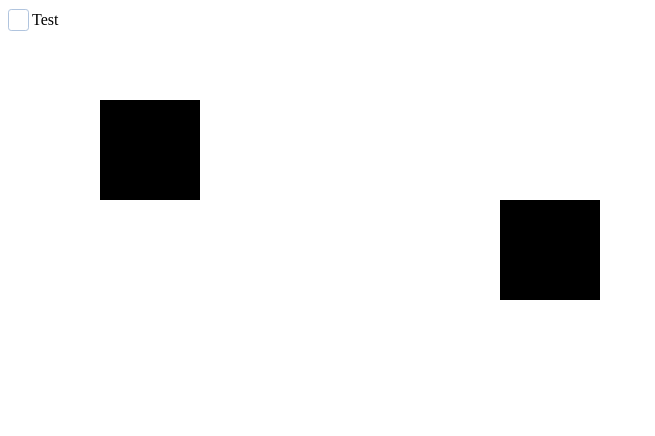
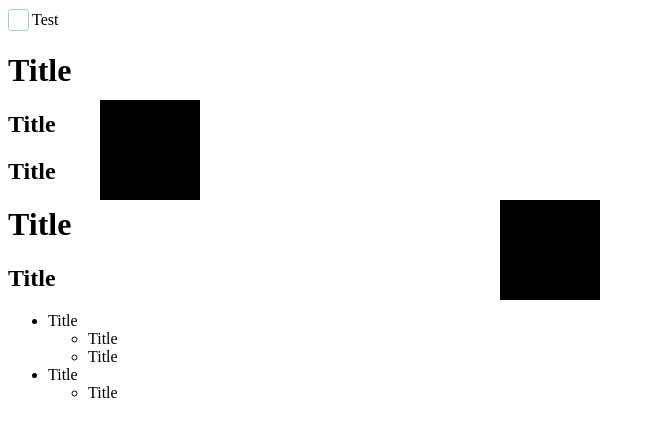
Before and after one commit to leozdgao/personal-utils, a plain HTML site: page test.html in a window 1280 px wide. Shown: the whole page, without its empty margins (0-655 px from the left). Drawn offline with Linux system fonts and the light colour scheme.

Commit message:
auto indexer

```diff
--- a/test.html
+++ b/test.html
@@ -32,24 +32,16 @@
 			<label for="cb-control">Test</label>
 		</div>
 	</div>
-	<script>
+	<div id="article">
+		<h1 id="title0">Title</h1>
+		<h2 id="title1">Title</h2>
+		<h2 id="title2">Title</h2>
+		<h1 id="title3">Title</h1>
+		<h2 id="title4">Title</h2>
+	</div>
+	<div id="autoIndexer">
 
-		window.onload = function() {
-
-			// var drags = document.querySelectorAll('.drag');
-			var test1 = document.getElementById('test1');
-			var fire = document.getElementById('firedrag');
-
-			draggable.enableDraggable(test1, fire);
-			// for (var i = 0; i < drags.length; i++) {
-			// 	draggable.enableDraggable(drags[i]);
-			// }
-			// document.onclick = function() {
-
-			// 	console.log(document.documentElement.clientHeight);
-			// 	console.log(document.body.clientHeight);
-			// };
-		};
-	</script>
+	</div>
+	<script src="traverse.js" charset="utf-8"></script>
 </body>
 </html>
--- /dev/null
+++ b/traverse.js
@@ -0,0 +1,158 @@
+window.onload = function() {
+  var article = document.getElementById('article');
+  var nodes = [];
+  traverse(article, function(n) {
+    var match = /^H([1-6])$/.exec(n.tagName);
+    if(match != null) {
+      var node = {
+        level: match[1],
+        anchor: n.id,
+        title: n.textContent
+      }
+      nodes.push(node);
+    }
+  });
+
+  var ele = document.getElementById('autoIndexer');
+  var root = new Node({level: 0}), parent = root, last = root;
+  root.fromArray(nodes, function(cur, last) {
+    return last.data.level < cur.data.level;
+  });
+  root.traverse(function(data) {
+    if(this.isRoot()) {
+      var ul = domUl();
+      ele.appendChild(ul);
+      ele = ul;
+    }
+    else {
+      if(this.isSibling(last.parent)) ele = ele.parentNode.parentNode;
+
+      var li = domLi(), newl;
+      li.textContent = data.title;
+
+      if(this.hasChildren()) {
+        var newl = domUl();
+        li.appendChild(newl);
+      }
+
+      ele.appendChild(li);
+      if(newl) ele = newl;
+
+      last = this;
+    }
+  });
+
+  function findParent(node, start, filter) {
+    if(node == null || start == null) return;
+    if(filter(start)) {
+      start.append(node);
+    }
+    else {
+      findParent(node, start.parent, filter);
+    }
+  }
+
+  function traverse(node, action, filter) {
+    if(typeof action != 'function') throw 'action should be a function.';
+    if(typeof filter != 'function' || filter(node)) action.call(null, node);
+
+    var children = Array.prototype.slice.call(node.children), l = children.length;
+    if(l > 0) {
+      for(var i = 0; i < l; i++) {
+        traverse(children[i], action, filter);
+      }
+    }
+  }
+
+  function domUl() {
+    return document.createElement('ul');
+  }
+
+  function domLi() {
+    return document.createElement('li');
+  }
+}
+
+
+function Node(data) {
+  this.data = data;
+  this.children = [];
+  this.parent = null;
+}
+
+Node.prototype.isRoot = function () {
+  return this.parent == null;
+};
+
+Node.prototype.isSibling = function (node) {
+  return !!node && this.parent == node.parent;
+};
+
+Node.prototype.hasChildren = function () {
+  return this.children.length > 0;
+};
+
+Node.prototype.isLastChildren = function () {
+  return this.parent.children.indexOf(this) == this.parent.children.length - 1;
+};
+
+//
+// append node to the parent node
+//
+Node.prototype.appendTo = function (parent) {
+  if(parent instanceof Node) {
+    this.parent = parent;
+    parent.children.push(this);
+  }
+};
+
+//
+// append a child node
+//
+Node.prototype.append = function (child) {
+  if(child instanceof Node) {
+    this.children.push(child);
+    child.parent = this;
+  }
+};
+
+//
+// traverse, return an array of node
+//
+Node.prototype.traverse = function traverse(action) {
+  if(typeof action != 'function') throw 'action should be a function.';
+
+  action.call(this, this.data);
+  if(this.children.length > 0) { // not leaf
+    for(var i = 0, l = this.children.length; i < l; i++) {
+      this.children[i].traverse(action);
+    }
+  }
+};
+
+/**
+ * Get tree structure from array.
+ * @param  {[type]} arr - Array source
+ * @param  {Function} filter - Decide current node to be last node's child or not
+ * @return {Node} return itself
+ */
+Node.prototype.fromArray = function (arr, filter) {
+  var last = this;
+  for(var i = 0, l = arr.length; i < l; i++) {
+    var node = arr[i], treeNode = new Node(node);
+    findParent(treeNode, last, filter);
+    last = treeNode;
+  }
+
+  function findParent(node, start, filter) {
+    if(node == null || start == null) return;
+    if(filter(node, start)) {
+      start.append(node);
+    }
+    else {
+      findParent(node, start.parent, filter);
+    }
+  }
+
+  return this;
+};
```
